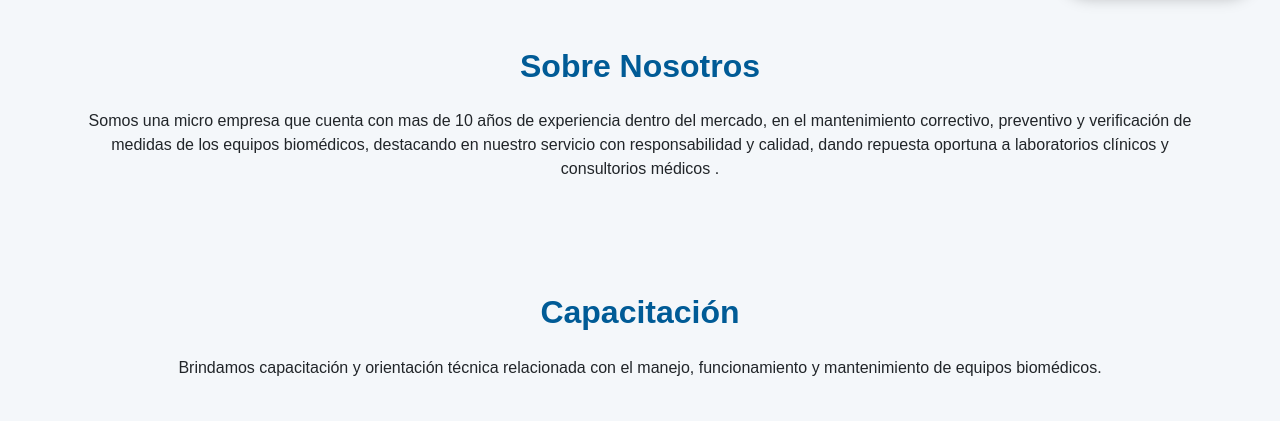
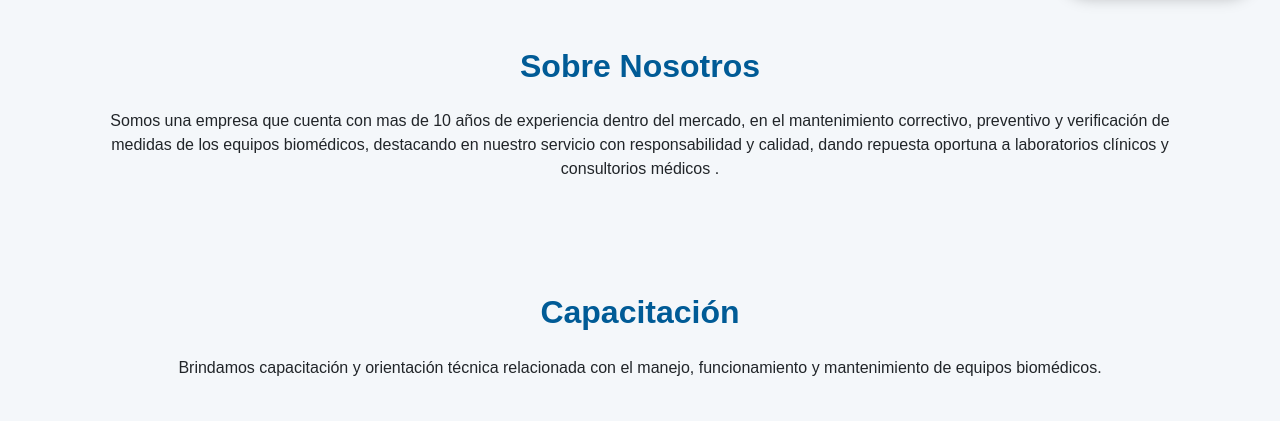
Before and after one commit to nicolas838/pagina-web-mv-electromedicina, a Flask app: page / in a window 1280 px wide. Shown: the part 781-1202 px from the top of the page. Run offline with Flask 3, Linux system fonts and the light colour scheme.

Commit message:
Update text in index.html for clarity and additions

```diff
--- a/templates/index.html
+++ b/templates/index.html
@@ -93,7 +93,7 @@
 
                     <small class="text-secondary">
 
-                        Mantenimiento • Verificación de medidas • Soporte Técnico
+                        Mantenimiento • Verificación de medidas • Soporte Técnico  • capacitaciones
 
                     </small>
 
@@ -526,7 +526,7 @@
 
     <p class="text-center">
 
-      Somos una micro empresa que cuenta con mas de 10 años de
+      Somos una empresa que cuenta con mas de 10 años de
       experiencia dentro del mercado, en el mantenimiento correctivo,
       preventivo y verificación de medidas de los equipos biomédicos,
       destacando en nuestro servicio  con responsabilidad y calidad, dando repuesta oportuna a laboratorios clínicos  y  consultorios médicos .
```
